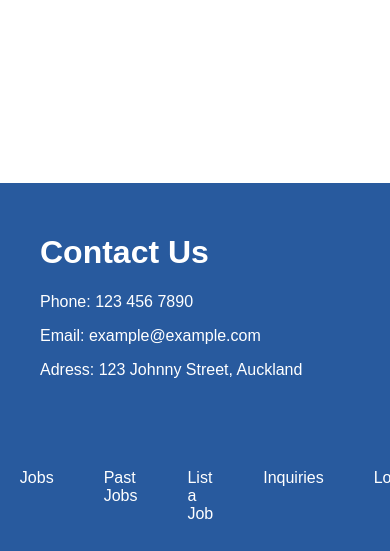
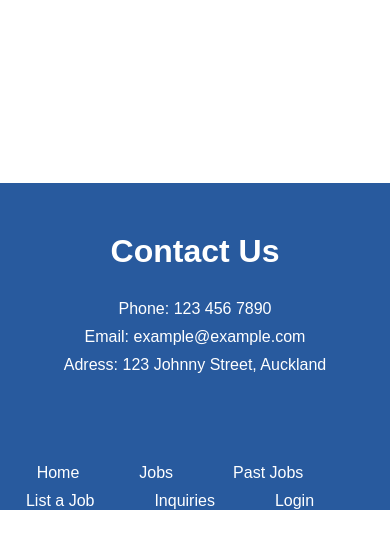
Before and after one commit to RileySmith132/WebApp, a Flask app: page /jobs in a window 390 px wide; the page is wider, and only the part inside the window is pictured. Shown: the part 391-942 px from the top of that part. After the commit the page ends 901 px from the top of that part, so only its background shows below. Run offline with Flask 3, Linux system fonts and the light colour scheme; data that the repository does not hold is empty.

Commit message:
mobile
The website is now (hopefully) mobile friendly. Will now put the web app on render so I cant test on my phone.

```diff
--- a/static/style.css
+++ b/static/style.css
@@ -58,6 +58,82 @@ body {
 
 .login-nav-btn:active {
     opacity: 0.6;
+}
+
+.home-left {
+    width: 50%;
+    height: 100%;
+}
+
+.home-right {
+    display: flex;
+    width: 50%;
+    height: 100%;
+}
+
+.home-txt {
+    color: white;
+    font-size: 40px;
+    font-weight: bold;
+    width: 50%;
+    padding-left: 40px;
+    margin-top: 80px;
+    margin-left: 110px;
+    margin-bottom: 20px;
+}
+
+.home-job-btn {
+    margin-left: 150px;
+    font-size: 16px;
+    margin-right: 80px;
+    background-color: white;
+    color: #427dd4;
+    border: none;
+    border-radius: 18px;
+    padding: 7px 20px 7px 20px;
+    font-weight: bold;
+}
+
+.home-main-2 {
+    margin-top: 7vh;
+    display: grid;
+    grid-template-columns: repeat(3, 1fr);
+    gap: 40px;
+    padding: 0 5%;
+}
+
+.footer {
+    margin-top: 100px;
+    width: 100%;
+    height: 40vh;
+    background-color: #285A9E;
+    padding-top: 30px;
+}
+
+.footer-title {
+    color: white;
+    margin-left: 40px;
+}
+
+.footer-text {
+    color: white;
+    margin-left: 40px;
+}
+
+.footer-links {
+    display: flex;
+    justify-content: center;
+    margin-top: 90px;
+}
+
+.footer-link {
+    color: white;
+    text-decoration: none;
+    margin-right: 50px;
+}
+
+.footer-top {
+    margin-bottom: 20px;
 }
 
 @media (max-width: 1080px) {
@@ -130,6 +206,74 @@ body {
     }
 }
 
+@media(max-width: 950px) {
+    .home-img, .home-right {
+        display: none;
+        width: 0%;
+    }
+
+    .home-left {
+        width: 100%;
+        display: flex;
+        flex-direction: column;
+        align-items: center;
+        justify-content: center;
+    }
+
+    .home-txt {
+        width: 70%;
+        margin: 0 0 20px 0;
+        padding-left: 0;
+        text-align: center;
+    }
+
+    .home-job-btn {
+        margin: 0;
+    }
+}
+
+@media(max-width: 900px) {
+    .home-main-2 {
+        grid-template-columns: repeat(2, 1fr);
+        gap: 25px;
+    }
+}
+
+@media(max-width: 500px) {
+    .home-main-2 {
+        grid-template-columns: repeat(1, 1fr);
+        gap: 25px;
+    }
+}
+
+@media(max-width: 640px) {
+    .footer-top {
+        width: 100%;
+        display: flex;
+        flex-direction: column;
+        align-items: center;
+        justify-content: center;
+    }
+
+    .footer {
+        height: auto;
+    }
+
+    .footer-text {
+        margin: 10px 0 0 0;
+    }
+
+    .footer-title {
+        margin: 20px 0;
+    }
+
+    .footer-links {
+        flex-wrap: wrap;
+        gap: 10px;
+    }
+}
+
+
 .index-main-content {
     display: flex;
     background-color: #427dd4;
@@ -217,41 +322,9 @@ body {
 
 .info-txt {
     font-size: 16px;
-    width: 250px;
-}
-
-.footer {
-    margin-top: 100px;
     width: 100%;
-    height: 40vh;
-    background-color: #285A9E;
-    padding-top: 30px;
-}
-
-.footer-title {
-    color: white;
-    margin-left: 40px;
-}
-
-.footer-text {
-    color: white;
-    margin-left: 40px;
-}
-
-.footer-links {
-    display: flex;
-    justify-content: center;
-    margin-top: 90px;
-}
-
-.footer-link {
-    color: white;
-    text-decoration: none;
-    margin-right: 50px;
-}
-
-.footer-top {
-    margin-bottom: 20px;
+    max-width: 250px;
+    margin: 0;
 }
 
 .login-container {
```
Also changed, not shown: other parts of static/style.css (+5 -44 lines), app.db.
